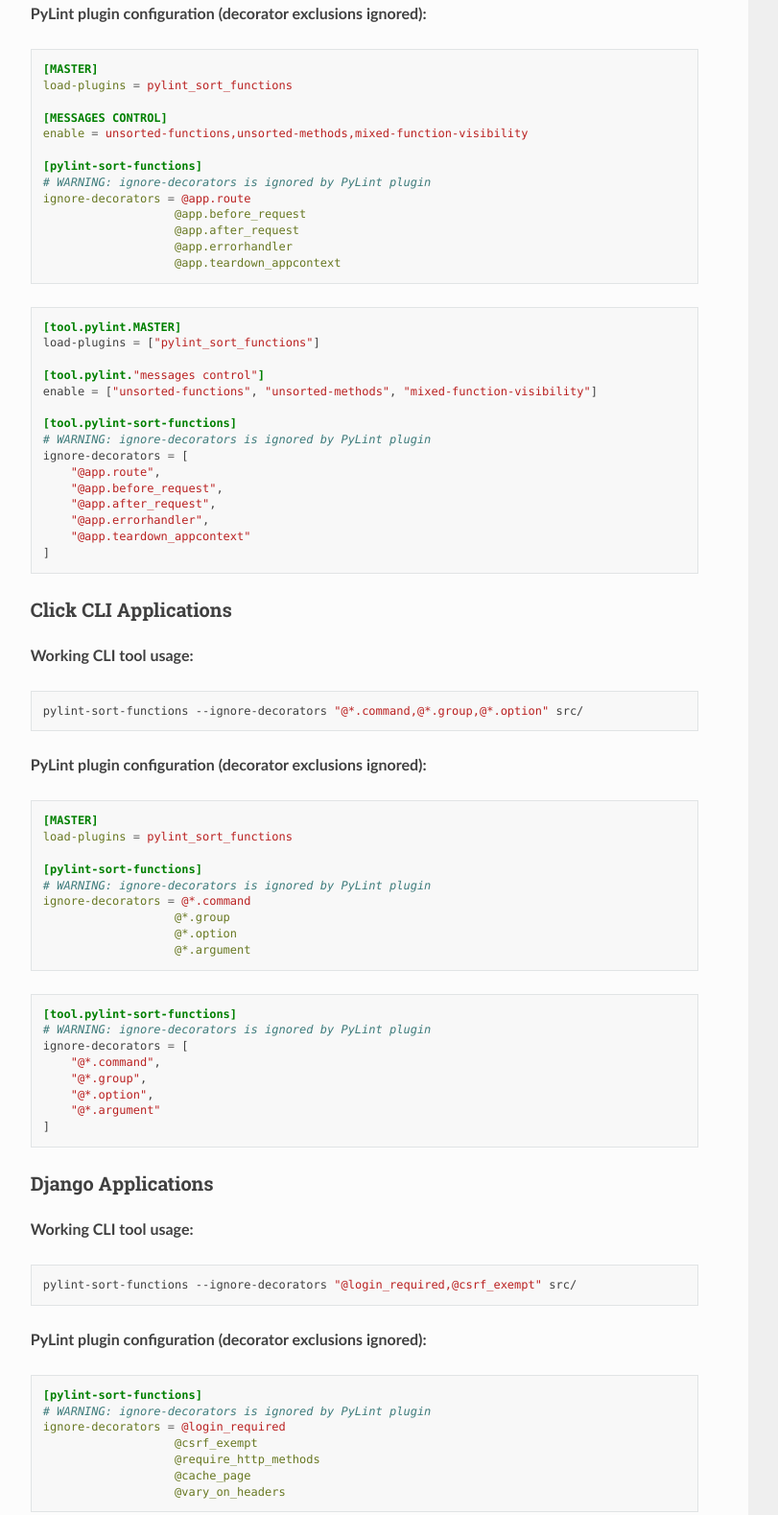
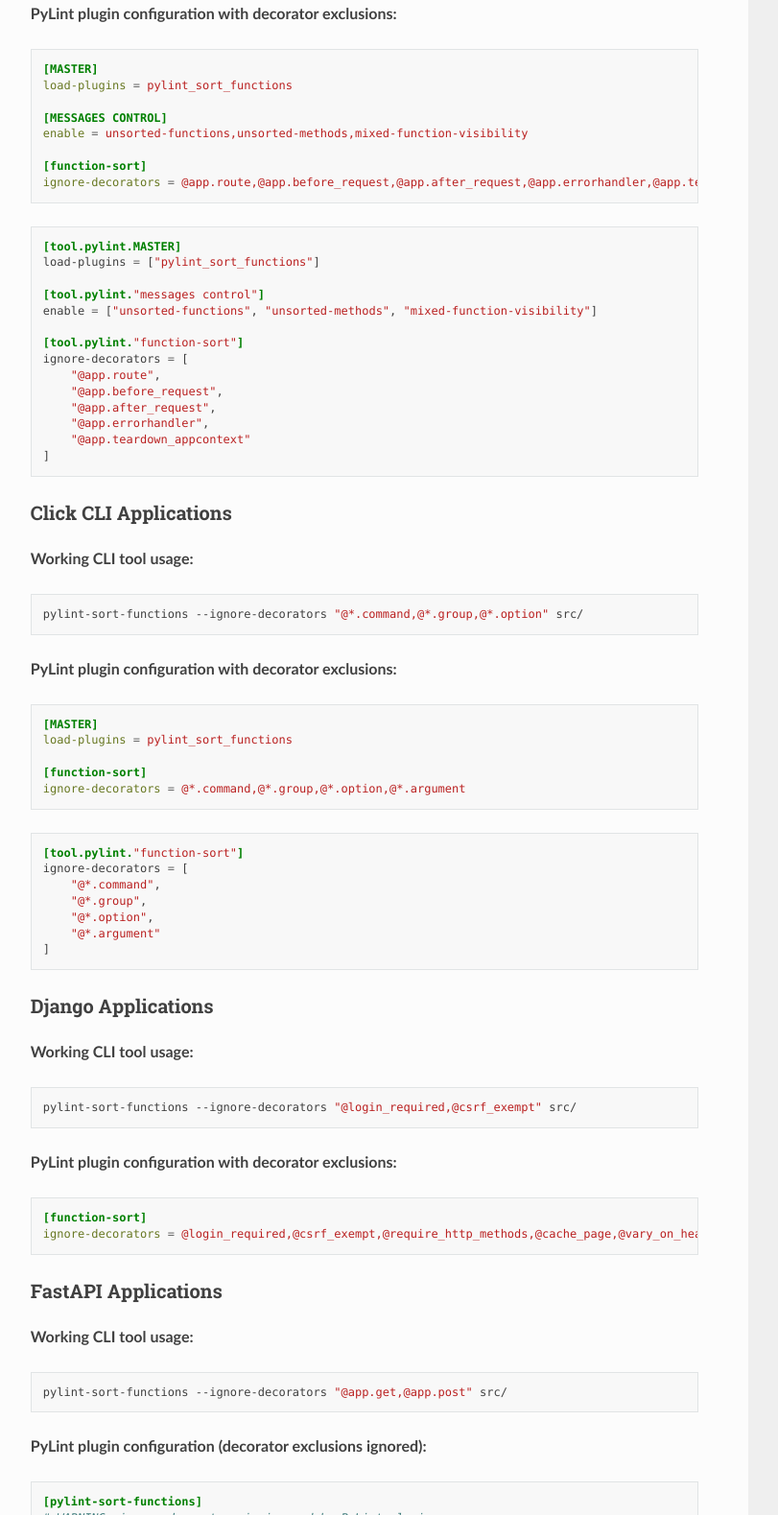
Before and after one commit to hakonhagland/pylint-sort-functions, a plain HTML site: page pylintrc.html in a window 1280 px wide. Shown: the part 4342-5921 px from the top of the page at 96% size, without its empty margins (320-1131 px from the left). Drawn offline with Linux system fonts and the light colour scheme.

Commit message:
Deploying to gh-pages from @ hakonhagland/pylint-sort-functions@7997601b209e2cc5c084fdf9bde9b4bd5743d2d4 🚀

```diff
--- a/pylintrc.html
+++ b/pylintrc.html
@@ -309,20 +309,15 @@ when used with PyLint.</p>
 <div class="highlight-bash notranslate"><div class="highlight"><pre><span></span>pylint-sort-functions<span class="w"> </span>--ignore-decorators<span class="w"> </span><span class="s2">&quot;@app.route,@app.before_request&quot;</span><span class="w"> </span>src/
 </pre></div>
 </div>
-<p><strong>PyLint plugin configuration (decorator exclusions ignored):</strong></p>
+<p><strong>PyLint plugin configuration with decorator exclusions:</strong></p>
 <div class="highlight-ini notranslate"><div class="highlight"><pre><span></span><span class="k">[MASTER]</span>
 <span class="na">load-plugins</span><span class="w"> </span><span class="o">=</span><span class="w"> </span><span class="s">pylint_sort_functions</span>
 
 <span class="k">[MESSAGES CONTROL]</span>
 <span class="na">enable</span><span class="w"> </span><span class="o">=</span><span class="w"> </span><span class="s">unsorted-functions,unsorted-methods,mixed-function-visibility</span>
 
-<span class="k">[pylint-sort-functions]</span>
-<span class="c1"># WARNING: ignore-decorators is ignored by PyLint plugin</span>
-<span class="na">ignore-decorators</span><span class="w"> </span><span class="o">=</span><span class="w"> </span><span class="s">@app.route</span>
-<span class="w">                   </span><span class="na">@app.before_request</span>
-<span class="w">                   </span><span class="na">@app.after_request</span>
-<span class="w">                   </span><span class="na">@app.errorhandler</span>
-<span class="w">                   </span><span class="na">@app.teardown_appcontext</span>
+<span class="k">[function-sort]</span>
+<span class="na">ignore-decorators</span><span class="w"> </span><span class="o">=</span><span class="w"> </span><span class="s">@app.route,@app.before_request,@app.after_request,@app.errorhandler,@app.teardown_appcontext</span>
 </pre></div>
 </div>
 <div class="highlight-toml notranslate"><div class="highlight"><pre><span></span><span class="k">[tool.pylint.MASTER]</span>
@@ -331,8 +326,7 @@ when used with PyLint.</p>
 <span class="k">[tool.pylint.</span><span class="s2">&quot;messages control&quot;</span><span class="k">]</span>
 <span class="n">enable</span><span class="w"> </span><span class="o">=</span><span class="w"> </span><span class="p">[</span><span class="s2">&quot;unsorted-functions&quot;</span><span class="p">,</span><span class="w"> </span><span class="s2">&quot;unsorted-methods&quot;</span><span class="p">,</span><span class="w"> </span><span class="s2">&quot;mixed-function-visibility&quot;</span><span class="p">]</span>
 
-<span class="k">[tool.pylint-sort-functions]</span>
-<span class="c1"># WARNING: ignore-decorators is ignored by PyLint plugin</span>
+<span class="k">[tool.pylint.</span><span class="s2">&quot;function-sort&quot;</span><span class="k">]</span>
 <span class="n">ignore-decorators</span><span class="w"> </span><span class="o">=</span><span class="w"> </span><span class="p">[</span>
 <span class="w">    </span><span class="s2">&quot;@app.route&quot;</span><span class="p">,</span>
 <span class="w">    </span><span class="s2">&quot;@app.before_request&quot;</span><span class="p">,</span>
@@ -349,20 +343,15 @@ when used with PyLint.</p>
 <div class="highlight-bash notranslate"><div class="highlight"><pre><span></span>pylint-sort-functions<span class="w"> </span>--ignore-decorators<span class="w"> </span><span class="s2">&quot;@*.command,@*.group,@*.option&quot;</span><span class="w"> </span>src/
 </pre></div>
 </div>
-<p><strong>PyLint plugin configuration (decorator exclusions ignored):</strong></p>
+<p><strong>PyLint plugin configuration with decorator exclusions:</strong></p>
 <div class="highlight-ini notranslate"><div class="highlight"><pre><span></span><span class="k">[MASTER]</span>
 <span class="na">load-plugins</span><span class="w"> </span><span class="o">=</span><span class="w"> </span><span class="s">pylint_sort_functions</span>
 
-<span class="k">[pylint-sort-functions]</span>
-<span class="c1"># WARNING: ignore-decorators is ignored by PyLint plugin</span>
-<span class="na">ignore-decorators</span><span class="w"> </span><span class="o">=</span><span class="w"> </span><span class="s">@*.command</span>
-<span class="w">                   </span><span class="na">@*.group</span>
-<span class="w">                   </span><span class="na">@*.option</span>
-<span class="w">                   </span><span class="na">@*.argument</span>
+<span class="k">[function-sort]</span>
+<span class="na">ignore-decorators</span><span class="w"> </span><span class="o">=</span><span class="w"> </span><span class="s">@*.command,@*.group,@*.option,@*.argument</span>
 </pre></div>
 </div>
-<div class="highlight-toml notranslate"><div class="highlight"><pre><span></span><span class="k">[tool.pylint-sort-functions]</span>
-<span class="c1"># WARNING: ignore-decorators is ignored by PyLint plugin</span>
+<div class="highlight-toml notranslate"><div class="highlight"><pre><span></span><span class="k">[tool.pylint.</span><span class="s2">&quot;function-sort&quot;</span><span class="k">]</span>
 <span class="n">ignore-decorators</span><span class="w"> </span><span class="o">=</span><span class="w"> </span><span class="p">[</span>
 <span class="w">    </span><span class="s2">&quot;@*.command&quot;</span><span class="p">,</span>
 <span class="w">    </span><span class="s2">&quot;@*.group&quot;</span><span class="p">,</span>
@@ -378,14 +367,9 @@ when used with PyLint.</p>
 <div class="highlight-bash notranslate"><div class="highlight"><pre><span></span>pylint-sort-functions<span class="w"> </span>--ignore-decorators<span class="w"> </span><span class="s2">&quot;@login_required,@csrf_exempt&quot;</span><span class="w"> </span>src/
 </pre></div>
 </div>
-<p><strong>PyLint plugin configuration (decorator exclusions ignored):</strong></p>
-<div class="highlight-ini notranslate"><div class="highlight"><pre><span></span><span class="k">[pylint-sort-functions]</span>
-<span class="c1"># WARNING: ignore-decorators is ignored by PyLint plugin</span>
-<span class="na">ignore-decorators</span><span class="w"> </span><span class="o">=</span><span class="w"> </span><span class="s">@login_required</span>
-<span class="w">                   </span><span class="na">@csrf_exempt</span>
-<span class="w">                   </span><span class="na">@require_http_methods</span>
-<span class="w">                   </span><span class="na">@cache_page</span>
-<span class="w">                   </span><span class="na">@vary_on_headers</span>
+<p><strong>PyLint plugin configuration with decorator exclusions:</strong></p>
+<div class="highlight-ini notranslate"><div class="highlight"><pre><span></span><span class="k">[function-sort]</span>
+<span class="na">ignore-decorators</span><span class="w"> </span><span class="o">=</span><span class="w"> </span><span class="s">@login_required,@csrf_exempt,@require_http_methods,@cache_page,@vary_on_headers</span>
 </pre></div>
 </div>
 </section>
```
Also changed, not shown: api.html (+1 -1 lines), cli.html (+3 -3 lines), usage.html (+2 -2 lines), _sources/cli.rst.txt, _sources/pylintrc.rst.txt, _sources/usage.rst.txt, searchindex.js.
